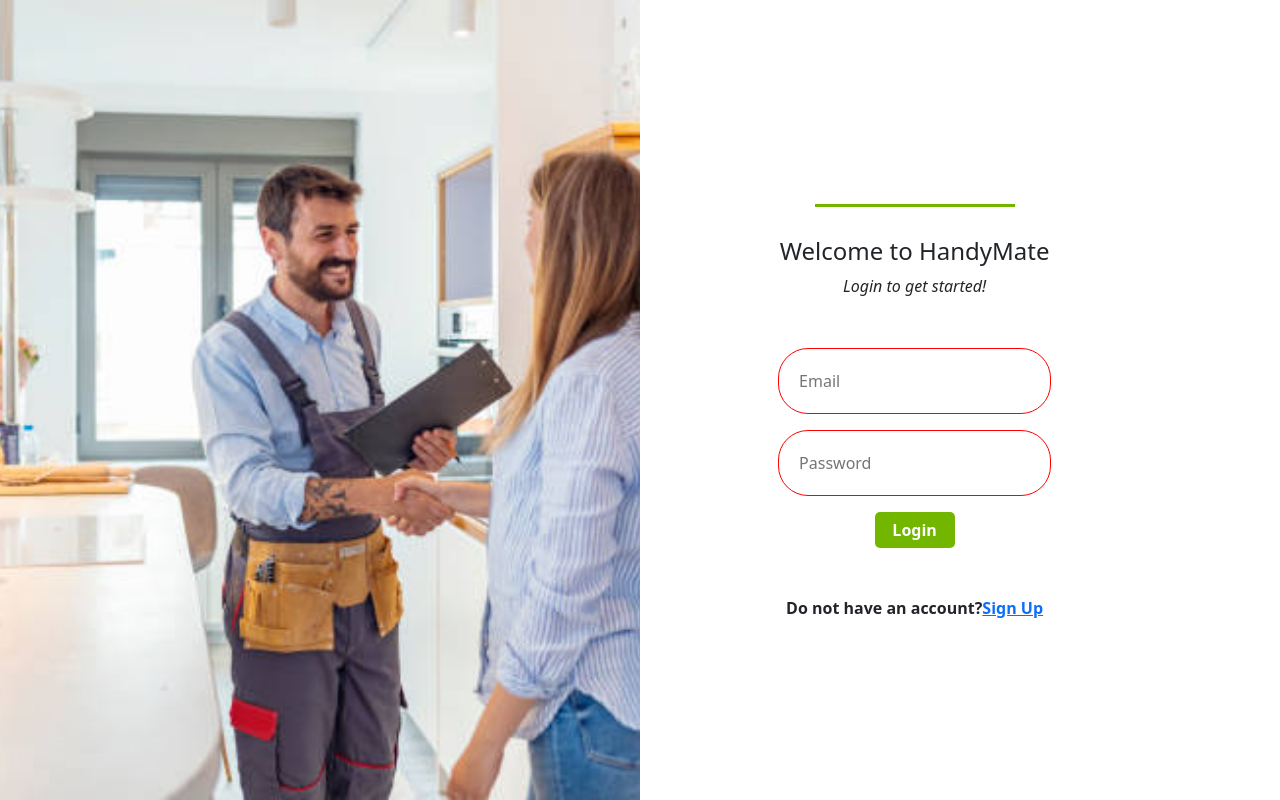
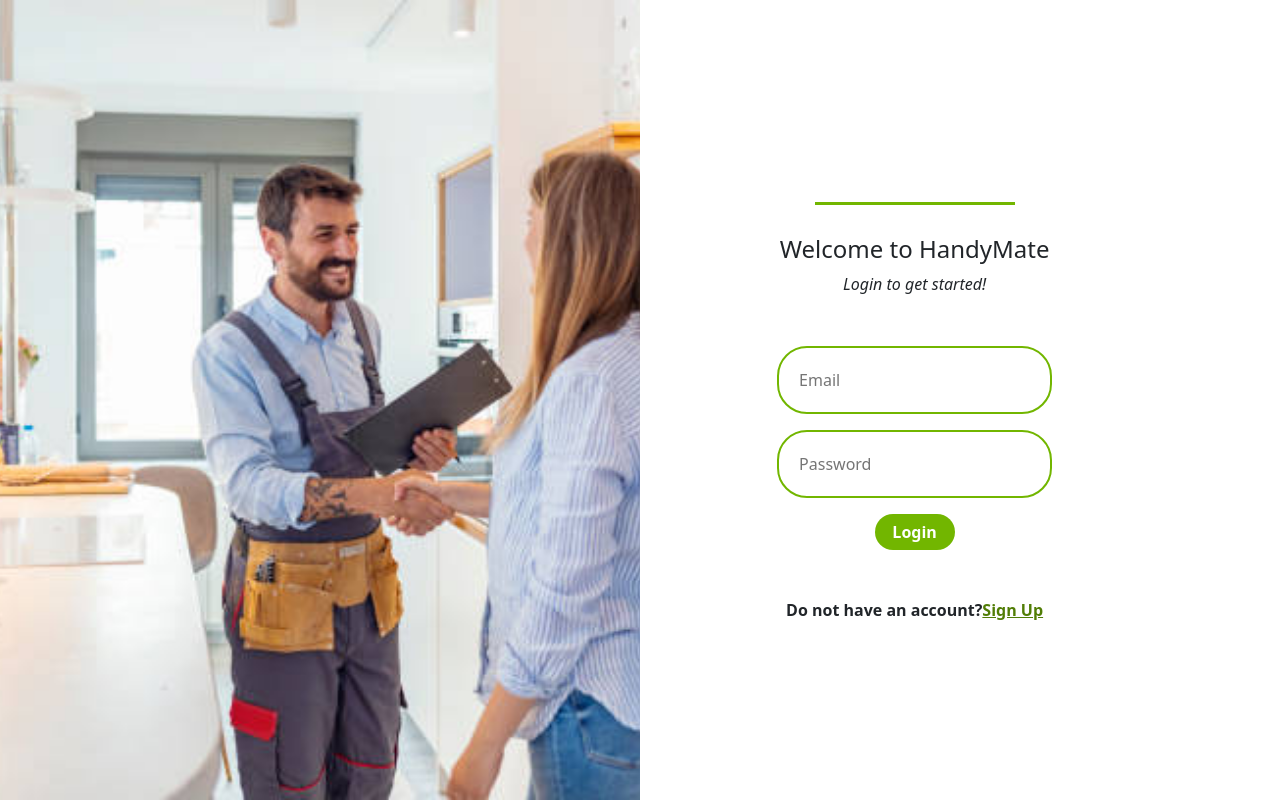
Before and after one commit to PrantoshB/HandyMate-Frontend, a React (Create React App) app: page /signin in a window 1280 px wide. Built offline with nearby package versions, Linux system fonts and the light colour scheme.

Commit message:
Update styling

```diff
--- a/src/assets/styles/signIn.scss
+++ b/src/assets/styles/signIn.scss
@@ -85,14 +85,14 @@ aside {
   width: 100%;
   padding: 20px;
   margin-bottom: 1rem;
-  border: 1px solid #f00;
+  border: 2px solid #72b600;
   border-radius: 30px;
   font-size: 1rem;
 }
 
 .btn {
   width: 20%;
-  border-radius: 5px;
+  border-radius: 20px;
   font-size: 1rem;
   font-weight: 700;
   color: #fff;
@@ -111,6 +111,10 @@ aside {
   font-weight: 700;
   text-align: center;
   cursor: pointer;
+}
+
+.sign-in a {
+  color: #517d06;
 }
 
 @media screen and (max-width: 768px) {
```
